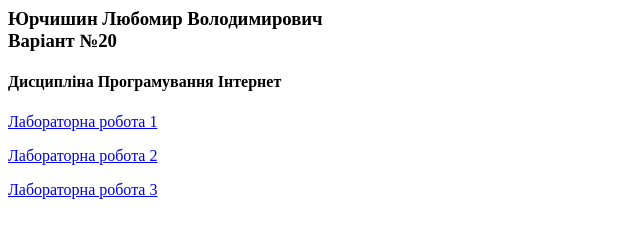
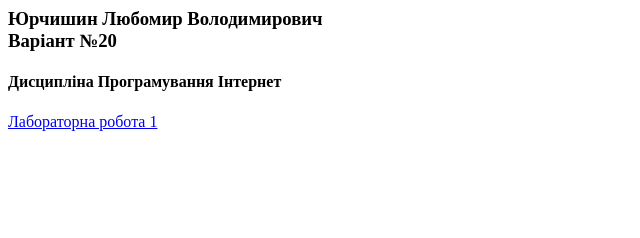
Before and after one commit to liubomyryurchyshyn24-cmyk/js1, a plain HTML site: page 1/index.html in a window 1280 px wide. Shown: the whole page, without its empty margins (0-640 px from the left). Drawn offline with Linux system fonts and the light colour scheme.

Commit message:
Update index.html

```diff
--- a/1/index.html
+++ b/1/index.html
@@ -7,7 +7,5 @@
 <h3> Юрчишин Любомир Володимирович <br> Варіант №20<h3>
 <h4>Дисципліна Програмування Інтернет</h4>
 <p><a href="1.html">Лабораторна робота 1 </a> </a> <br></p>
-<p><a href="lab2_yurchushun/lab2.html">Лабораторна робота 2 </a> <br></p>
-<p><a href="lab3_yurchushun/lab3.html">Лабораторна робота 3 </a> <br></p>
 </body>
 </html>
```
